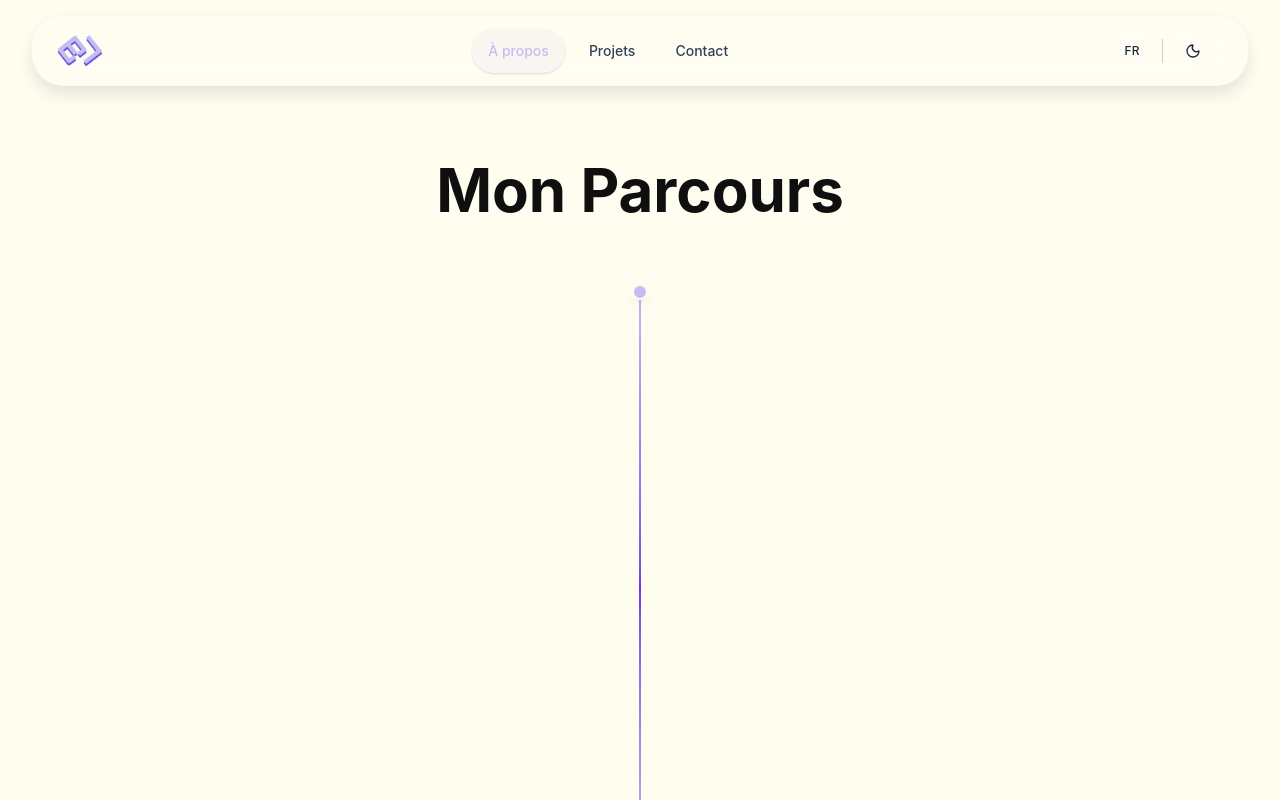
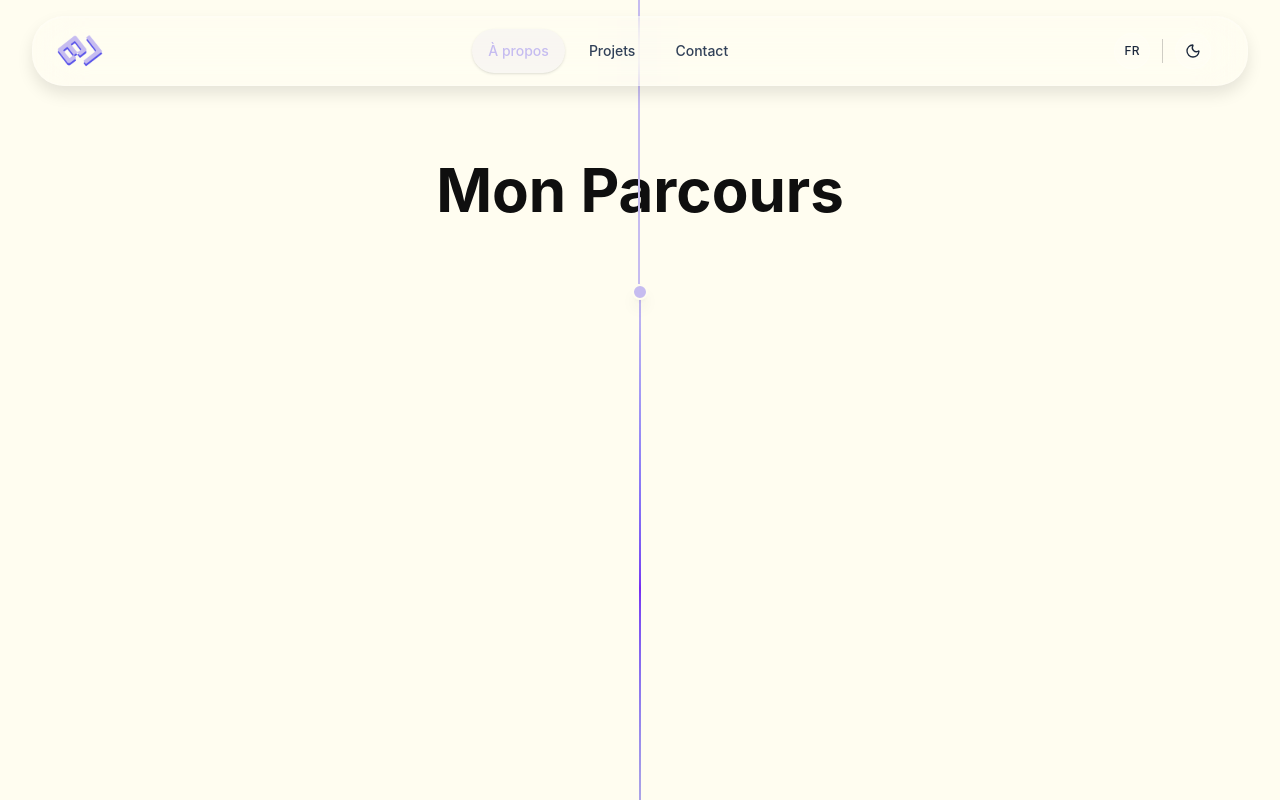
Before and after one commit to Bima42/portfolio, a React (Vite) app: page /about in a window 1280 px wide. Shown: the top 800 px of the page. Built offline with nearby package versions, Linux system fonts and the light colour scheme.

Commit message:
fix(parallax): improve timeline

```diff
--- a/src/components/about/TimelineItem.tsx
+++ b/src/components/about/TimelineItem.tsx
@@ -11,7 +11,7 @@ export function TimelineItem({ item, isLeft }: TimelineItemProps) {
 
   const { scrollYProgress } = useScroll({
     target: ref,
-    offset: ['start 0.8', 'end 0.2']
+    offset: ['start 1.5', 'end 0.2']
   });
 
   const cardX = useTransform(scrollYProgress, [0, 0.5, 1], [isLeft ? -100 : 100, 0, isLeft ? 50 : -50]);
--- a/src/components/about/TimelineLine.tsx
+++ b/src/components/about/TimelineLine.tsx
@@ -11,15 +11,24 @@ export function TimelineLine() {
       {/* Background line */}
       <div className="absolute left-0 md:left-1/2 top-0 w-0.5 h-full bg-foreground/20 md:-translate-x-1/2" />
 
-      {/* Animated progress line */}
+      {/* Animated progress line going down from dot */}
       <motion.div
         className="absolute left-0 md:left-1/2 top-0 w-0.5 bg-gradient-to-b from-primary via-secondary/80 to-primary/60 md:-translate-x-1/2 origin-top"
         style={{ height: lineHeight }}
       />
 
-      {/* Main starting dot */}
+      {/* Animated progress line going up from dot */}
       <motion.div
-        className="absolute left-0 md:left-1/2 top-0 w-4 h-4 rounded-full bg-primary border-2 border-background shadow-lg -translate-x-1/2"
+        className="absolute left-0 md:left-1/2 top-0 w-0.5 bg-primary md:-translate-x-1/2 origin-top"
+        style={{
+          height: lineHeight,
+          transform: 'translateY(-100%) translateX(-50%)'
+        }}
+      />
+
+      {/* Main starting dot - stays fixed */}
+      <motion.div
+        className="absolute left-0 md:left-1/2 top-0 w-4 h-4 rounded-full bg-primary border-2 border-background shadow-lg -translate-x-1/2 z-10"
         initial={{ scale: 0, opacity: 0 }}
         animate={{ scale: 1, opacity: 1 }}
         transition={{ delay: 0.5, duration: 0.6, ease: 'easeOut' }}
```
